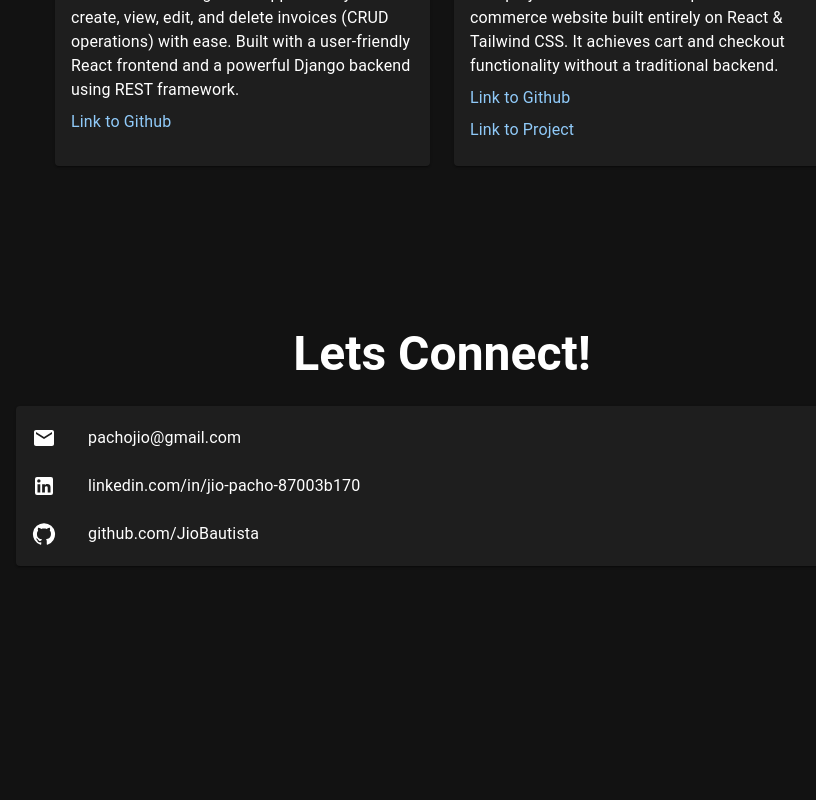
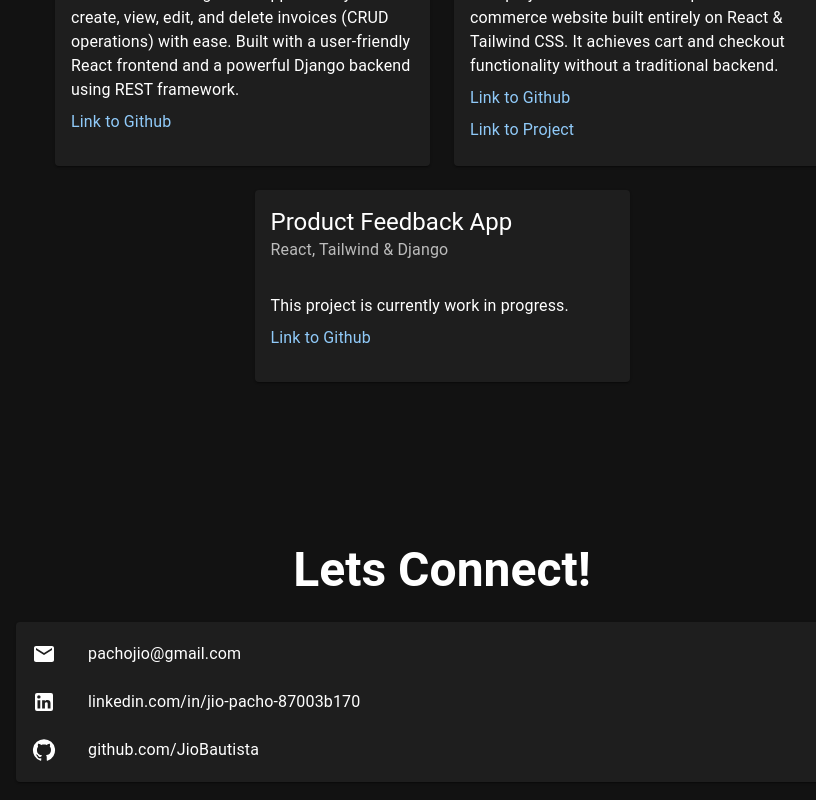
Before and after one commit to JioBautista/portfolio-main, a React (Vite) app in the folder app/: page / in a window 1280 px wide. Shown: the part 1068-1868 px from the top of the page, without its empty margins (198-1014 px from the left). Before the commit the page ends 1714 px from the top, so only its background shows below. Built offline with nearby package versions, Linux system fonts and the light colour scheme.

Commit message:
Update Project.jsx

```diff
--- a/app/src/pages/Project.jsx
+++ b/app/src/pages/Project.jsx
@@ -96,6 +96,7 @@ function Project() {
           </Collapse> */}
         </Card>
 
+        {/* SECOND PROJECT */}
         <Card sx={{ maxWidth: 375 }}>
           <CardHeader title="E-Commerce Website" subheader="React & Tailwind" />
           <CardContent>
@@ -139,6 +140,44 @@ function Project() {
             </CardContent>
           </Collapse> */}
         </Card>
+
+        {/* THIRD PROJECT */}
+        <Card sx={{ maxWidth: 375, width: "100%" }}>
+          <CardHeader
+            title="Product Feedback App"
+            subheader="React, Tailwind & Django"
+          />
+          <CardContent>
+            <Typography sx={{ mb: 1 }}>
+              This project is currently work in progress.
+            </Typography>
+            <Link
+              href="https://github.com/JioBautista/product-feedback-app"
+              variant="body1"
+              underline="hover"
+              sx={{ display: "block", mb: 1 }}
+            >
+              Link to Github
+            </Link>
+          </CardContent>
+          {/* <CardActions disableSpacing>
+            <ExpandMore expand={expanded} onClick={handleExpandClick}>
+              <ExpandMoreIcon />
+            </ExpandMore>
+          </CardActions>
+          <Collapse in={expanded} timeout={"auto"} unmountOnExit>
+            <CardContent>
+              <Typography variant="h6">Frontend:</Typography>
+              <Typography>- React</Typography>
+              <Typography>- React-Router V6</Typography>
+              <Typography>- React-Hook-Form</Typography>
+              <Typography>- Zustand State Management</Typography>
+
+              <Typography variant="h6">Hosting:</Typography>
+              <Typography>- Vercel</Typography>
+            </CardContent>
+          </Collapse> */}
+        </Card>
       </Stack>
     </Container>
   );
```
